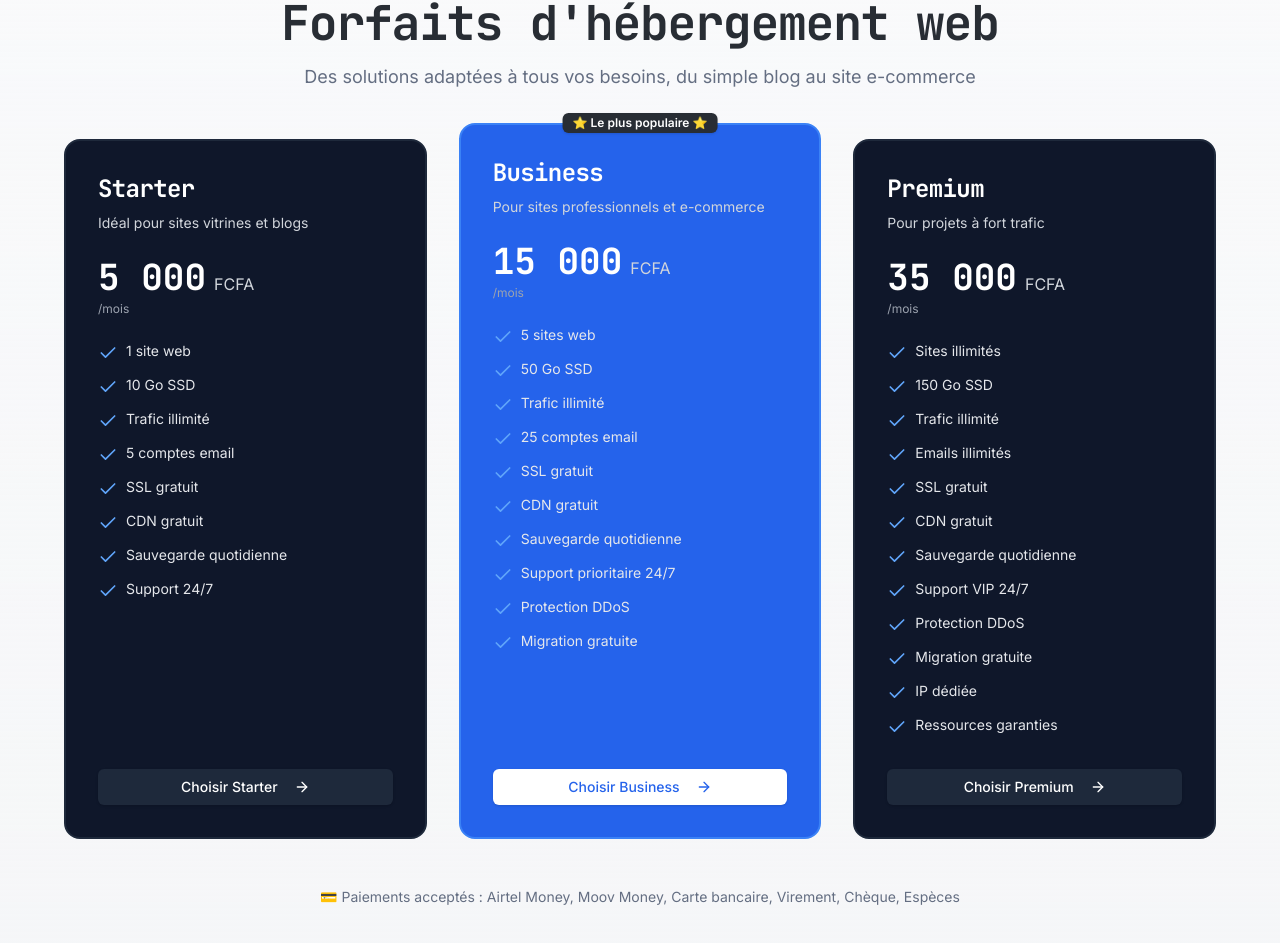
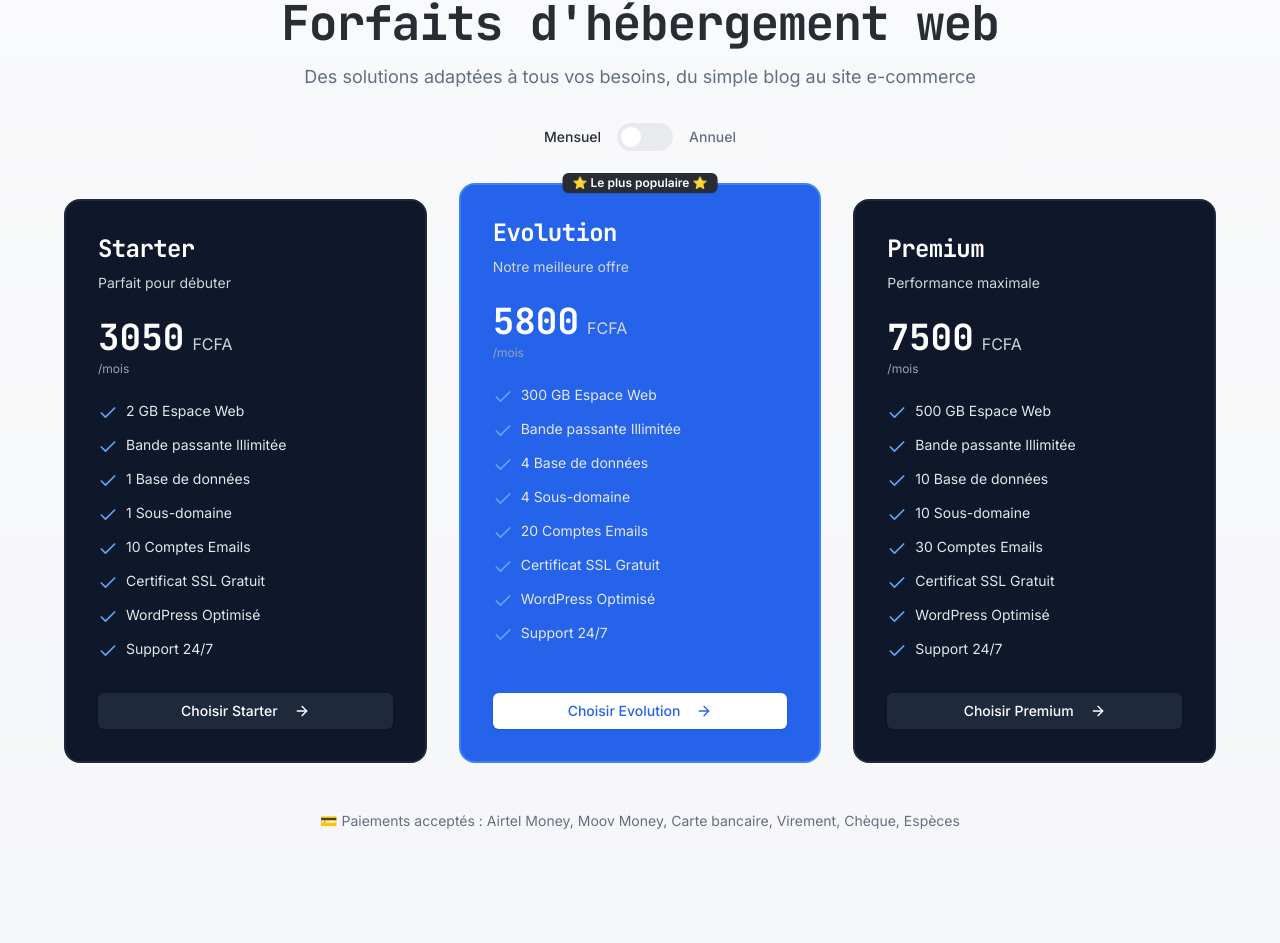
Before and after one commit to brice214/sg-6b163f7e-d25b-45da-95b7-a0681ea5011c-1791216779, a Next.js app: page /hebergement-web in a window 1280 px wide. Shown: the part 1900-2843 px from the top of the page. Built offline with nearby package versions, Linux system fonts and the light colour scheme.

Commit message:
feat(pricing): add toggle and update web hosting plans

```diff
--- a/src/components/shared/PricingSection.tsx
+++ b/src/components/shared/PricingSection.tsx
@@ -1,3 +1,4 @@
+import { useState } from "react";
 import { Check, ArrowRight } from "lucide-react";
 import { Button } from "@/components/ui/button";
 import { Badge } from "@/components/ui/badge";
@@ -5,9 +6,13 @@ import { Badge } from "@/components/ui/badge";
 export interface PricingPlan {
   name: string;
   description: string;
-  price: string;
-  period: string;
-  url: string;
+  price?: string;
+  period?: string;
+  url?: string;
+  priceMonthly?: string;
+  priceAnnually?: string;
+  urlMonthly?: string;
+  urlAnnually?: string;
   features: string[];
   popular?: boolean;
 }
@@ -19,9 +24,20 @@ interface PricingSectionProps {
   subtitle: string;
   plans: PricingPlan[];
   footnote?: string;
+  billingToggle?: boolean;
 }
 
-export function PricingSection({ id, badgeLabel, title, subtitle, plans, footnote }: PricingSectionProps) {
+export function PricingSection({
+  id,
+  badgeLabel,
+  title,
+  subtitle,
+  plans,
+  footnote,
+  billingToggle = false,
+}: PricingSectionProps) {
+  const [isAnnual, setIsAnnual] = useState(false);
+
   return (
     <section id={id} className="py-20 lg:py-32 bg-gradient-to-b from-background to-muted/20">
       <div className="container mx-auto px-4">
@@ -30,11 +46,39 @@ export function PricingSection({ id, badgeLabel, title, subtitle, plans, footnot
             {badgeLabel}
           </Badge>
           <h2 className="text-3xl md:text-4xl lg:text-5xl font-mono font-bold mb-4 text-foreground">{title}</h2>
-          <p className="text-muted-foreground max-w-2xl mx-auto mb-12 text-lg">{subtitle}</p>
+          <p className="text-muted-foreground max-w-2xl mx-auto mb-8 text-lg">{subtitle}</p>
+
+          {billingToggle && (
+            <div className="flex items-center justify-center gap-4 mb-4">
+              <span className={`text-sm font-medium transition-colors ${!isAnnual ? "text-foreground" : "text-muted-foreground"}`}>
+                Mensuel
+              </span>
+              <button
+                onClick={() => setIsAnnual(!isAnnual)}
+                className={`relative inline-flex h-7 w-14 items-center rounded-full transition-colors ${
+                  isAnnual ? "bg-primary" : "bg-muted"
+                }`}
+              >
+                <span
+                  className={`inline-block h-5 w-5 transform rounded-full bg-white transition-transform ${
+                    isAnnual ? "translate-x-8" : "translate-x-1"
+                  }`}
+                />
+              </button>
+              <span className={`text-sm font-medium transition-colors ${isAnnual ? "text-foreground" : "text-muted-foreground"}`}>
+                Annuel
+              </span>
+            </div>
+          )}
         </div>
 
         <div className="grid md:grid-cols-3 gap-8 max-w-6xl mx-auto">
-          {plans.map((plan) => (
+          {plans.map((plan) => {
+            const displayPrice = billingToggle ? (isAnnual ? plan.priceAnnually : plan.priceMonthly) : plan.price;
+            const displayPeriod = billingToggle ? (isAnnual ? "/an" : "/mois") : plan.period;
+            const displayUrl = billingToggle ? (isAnnual ? plan.urlAnnually : plan.urlMonthly) : plan.url;
+
+            return (
               <div key={plan.name} className={`relative group ${plan.popular ? "md:-mt-4" : ""}`}>
                 <div
                   className={`absolute inset-0 ${
@@ -60,10 +104,10 @@ export function PricingSection({ id, badgeLabel, title, subtitle, plans, footnot
 
                   <div className="mb-6">
                     <div className="flex items-baseline gap-2">
-                    <span className="text-4xl font-bold font-mono text-white">{plan.price}</span>
+                      <span className="text-4xl font-bold font-mono text-white">{displayPrice}</span>
                       <span className="text-gray-300">FCFA</span>
                     </div>
-                  <p className="text-xs text-gray-400 mt-1">{plan.period}</p>
+                    <p className="text-xs text-gray-400 mt-1">{displayPeriod}</p>
                   </div>
 
                   <ul className="space-y-3 mb-8 flex-grow">
@@ -81,14 +125,15 @@ export function PricingSection({ id, badgeLabel, title, subtitle, plans, footnot
                       plan.popular ? "bg-white text-blue-600 hover:bg-gray-100" : "bg-slate-800 hover:bg-slate-700 text-white"
                     } group/btn`}
                   >
-                  <a href={plan.url} target="_blank" rel="noopener noreferrer">
+                    <a href={displayUrl} target="_blank" rel="noopener noreferrer">
                       Choisir {plan.name}
                       <ArrowRight className="ml-2 h-4 w-4 transition-transform group-hover/btn:translate-x-1" />
                     </a>
                   </Button>
                 </div>
               </div>
-          ))}
+            );
+          })}
         </div>
 
         {footnote && (
--- a/src/pages/hebergement-web.tsx
+++ b/src/pages/hebergement-web.tsx
@@ -11,60 +11,57 @@ import { Check, Server, Globe, Shield, Zap, HardDrive, Clock } from "lucide-reac
 const forfaits: PricingPlan[] = [
   {
     name: "Starter",
-    description: "Idéal pour sites vitrines et blogs",
-    price: "5 000",
-    period: "/mois",
-    url: "https://spiderhoster.com/portail/index.php?rp=/store/hebergement-web",
+    description: "Parfait pour débuter",
+    priceMonthly: "3050",
+    priceAnnually: "36600",
+    urlMonthly: "https://spiderhoster.com/portail/index.php?rp=/store/hebergement-web/starter&billingcycle=monthly",
+    urlAnnually: "https://spiderhoster.com/portail/index.php?rp=/store/hebergement-web/starter&billingcycle=annually",
     features: [
-      "1 site web",
-      "10 Go SSD",
-      "Trafic illimité",
-      "5 comptes email",
-      "SSL gratuit",
-      "CDN gratuit",
-      "Sauvegarde quotidienne",
+      "2 GB Espace Web",
+      "Bande passante Illimitée",
+      "1 Base de données",
+      "1 Sous-domaine",
+      "10 Comptes Emails",
+      "Certificat SSL Gratuit",
+      "WordPress Optimisé",
       "Support 24/7",
     ],
   },
   {
-    name: "Business",
-    description: "Pour sites professionnels et e-commerce",
-    price: "15 000",
-    period: "/mois",
-    url: "https://spiderhoster.com/portail/index.php?rp=/store/hebergement-web",
+    name: "Evolution",
+    description: "Notre meilleure offre",
+    priceMonthly: "5800",
+    priceAnnually: "69600",
+    urlMonthly: "https://spiderhoster.com/portail/index.php?rp=/store/hebergement-web/evolution&billingcycle=monthly",
+    urlAnnually: "https://spiderhoster.com/portail/index.php?rp=/store/hebergement-web/evolution&billingcycle=annually",
     features: [
-      "5 sites web",
-      "50 Go SSD",
-      "Trafic illimité",
-      "25 comptes email",
-      "SSL gratuit",
-      "CDN gratuit",
-      "Sauvegarde quotidienne",
-      "Support prioritaire 24/7",
-      "Protection DDoS",
-      "Migration gratuite",
+      "300 GB Espace Web",
+      "Bande passante Illimitée",
+      "4 Base de données",
+      "4 Sous-domaine",
+      "20 Comptes Emails",
+      "Certificat SSL Gratuit",
+      "WordPress Optimisé",
+      "Support 24/7",
     ],
     popular: true,
   },
   {
     name: "Premium",
-    description: "Pour projets à fort trafic",
-    price: "35 000",
-    period: "/mois",
-    url: "https://spiderhoster.com/portail/index.php?rp=/store/hebergement-web",
+    description: "Performance maximale",
+    priceMonthly: "7500",
+    priceAnnually: "90000",
+    urlMonthly: "https://spiderhoster.com/portail/index.php?rp=/store/hebergement-web/pro&billingcycle=monthly",
+    urlAnnually: "https://spiderhoster.com/portail/index.php?rp=/store/hebergement-web/pro&billingcycle=annually",
     features: [
-      "Sites illimités",
-      "150 Go SSD",
-      "Trafic illimité",
-      "Emails illimités",
-      "SSL gratuit",
-      "CDN gratuit",
-      "Sauvegarde quotidienne",
-      "Support VIP 24/7",
-      "Protection DDoS",
-      "Migration gratuite",
-      "IP dédiée",
-      "Ressources garanties",
+      "500 GB Espace Web",
+      "Bande passante Illimitée",
+      "10 Base de données",
+      "10 Sous-domaine",
+      "30 Comptes Emails",
+      "Certificat SSL Gratuit",
+      "WordPress Optimisé",
+      "Support 24/7",
     ],
   },
 ];
@@ -181,6 +178,7 @@ export default function HebergementWeb() {
           title="Forfaits d'hébergement web"
           subtitle="Des solutions adaptées à tous vos besoins, du simple blog au site e-commerce"
           plans={forfaits}
+          billingToggle
           footnote="💳 Paiements acceptés : Airtel Money, Moov Money, Carte bancaire, Virement, Chèque, Espèces"
         />
         <PageFAQ
```
Lines whose indentation alone changed are shown as unchanged.
